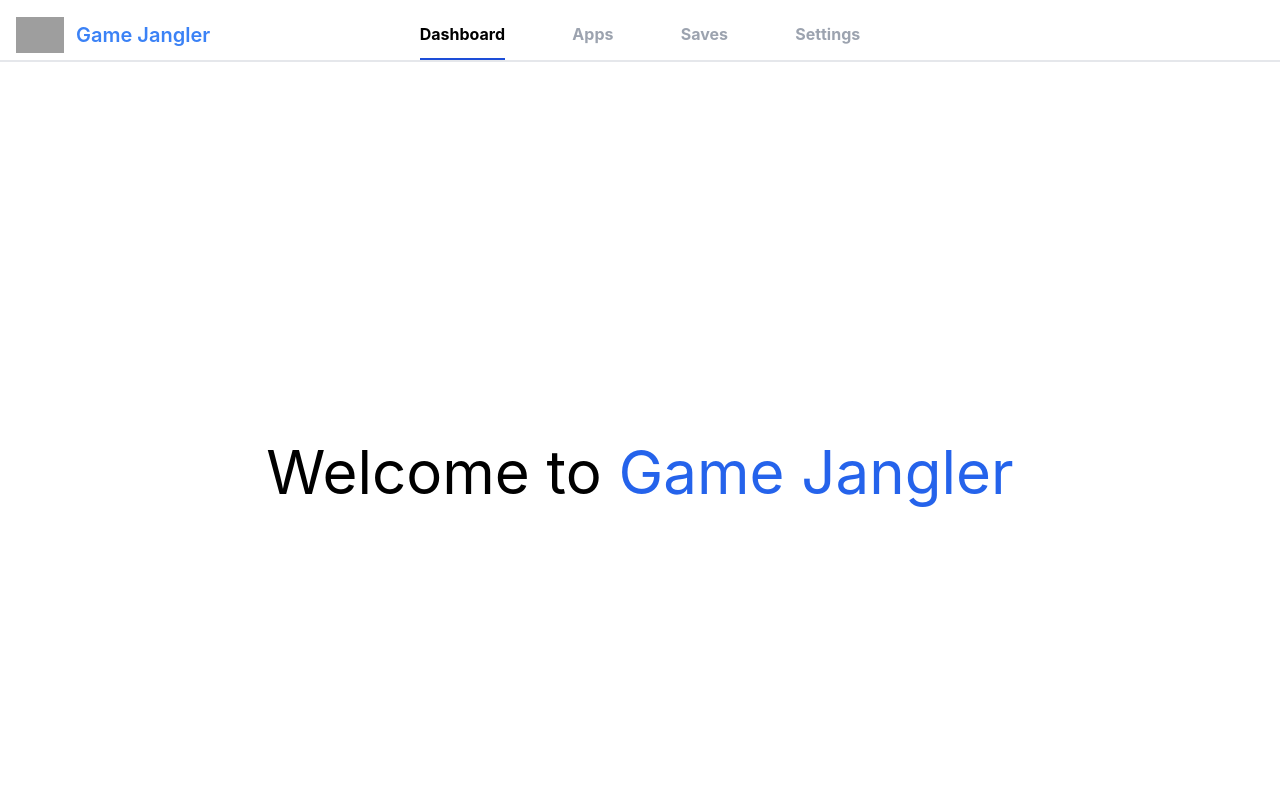
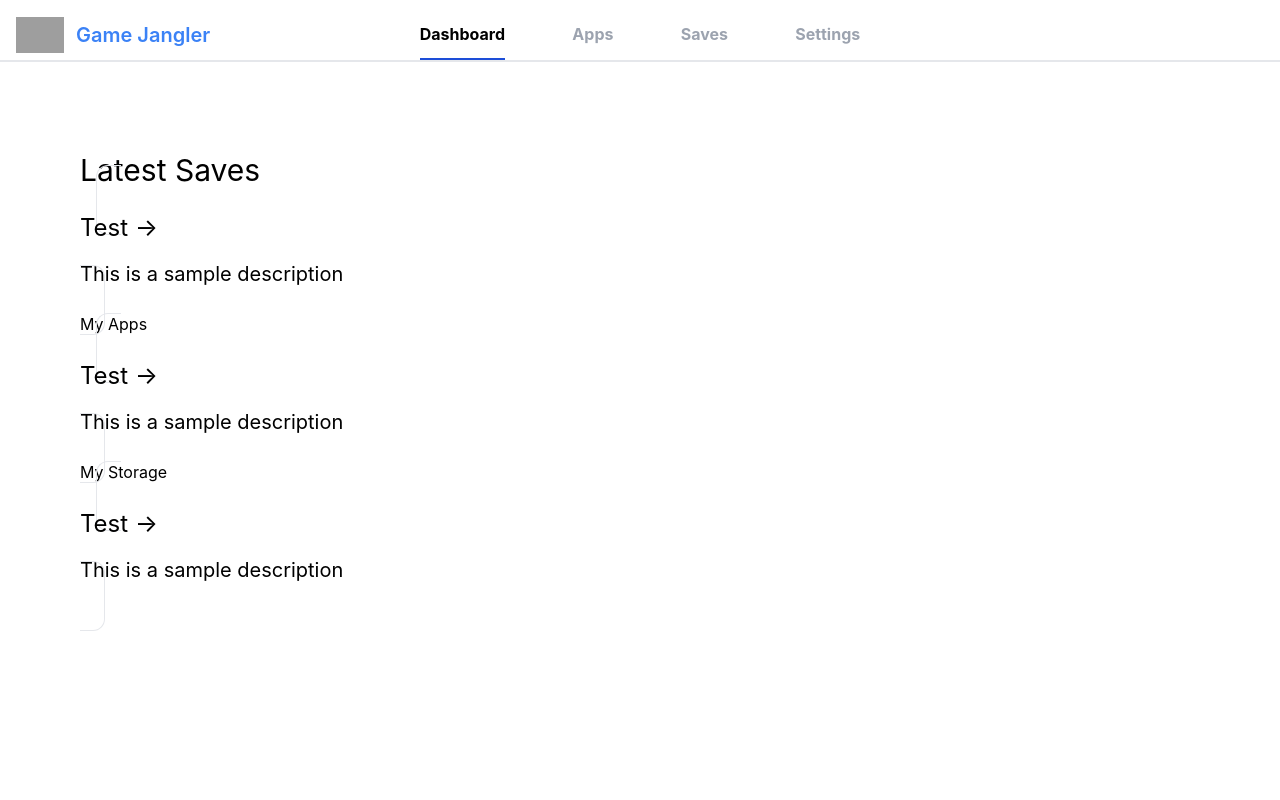
Before and after one commit to delorenj/GameJangler, a Next.js app: page / in a window 1280 px wide. Shown: the top 800 px of the page. Built offline with nearby package versions, Linux system fonts and the light colour scheme; grey boxes are pictures that could not be loaded.

Commit message:
Trying to add 3 carousels for dash content. TODO: Styling is weird

```diff
--- /dev/null
+++ b/src/components/AppCarousel.tsx
@@ -0,0 +1,11 @@
+import { Card } from "@/components/Card";
+
+export const AppCarousel = () => {
+
+  return (
+    <>
+      <h1>My Apps</h1>
+      <Card url="#" title="Test" description="This is a sample description" />
+    </>
+  )
+}
--- a/src/components/Container.tsx
+++ b/src/components/Container.tsx
@@ -13,7 +13,7 @@ export const Container = ({children}) => {
 
       <main className="flex flex-col justify-center">
         <Navbar />
-        <div className="flex h-[800px] justify-center">
+        <div className="flex h-[800px] justify-center p-20 ">
           {children}
         </div>
       </main>
--- /dev/null
+++ b/src/components/SaveCarousel.tsx
@@ -0,0 +1,11 @@
+import { Card } from "@/components/Card";
+
+export const SaveCarousel = () => {
+
+  return (
+    <>
+      <h1 className='block text-3xl'>Latest Saves</h1>
+      <Card url="#" title="Test" description="This is a sample description" />
+    </>
+  )
+}
--- /dev/null
+++ b/src/components/StorageCarousel.tsx
@@ -0,0 +1,11 @@
+import { Card } from "@/components/Card";
+
+export const StorageCarousel = () => {
+
+  return (
+    <>
+      <h1>My Storage</h1>
+      <Card url="#" title="Test" description="This is a sample description" />
+    </>
+  )
+}
--- a/src/pages/index.tsx
+++ b/src/pages/index.tsx
@@ -7,6 +7,9 @@ import { useEffect, useState } from "react";
 import { Navbar } from "@/components/Navbar"
 import { useGlobalContext } from "@/context/state";
 import { Container } from "@/components/Container";
+import { StorageCarousel } from "@/components/StorageCarousel";
+import { AppCarousel } from "@/components/AppCarousel";
+import { SaveCarousel } from "@/components/SaveCarousel";
 
 const Home: NextPage = () => {
   const {currentPage, setCurrentPage} = useGlobalContext();
@@ -17,17 +20,13 @@ const Home: NextPage = () => {
 
   return (
     <Container>
-      <h1 className="m-0 self-center text-center text-6xl">
-        Welcome to{" "}
-        <a
-          href="https://nextjs.org"
-          target="_blank"
-          rel="noopener noreferrer"
-          className="text-blue-600 hover:underline focus:underline active:underline"
-        >
-          Game Jangler
-        </a>
-      </h1>
+      <div className='flex w-full'>
+        <ul className='flex flex-1 flex-col w-1/2'>
+          <li><SaveCarousel /></li>
+          <li><AppCarousel /></li>
+          <li><StorageCarousel /></li>
+        </ul>
+      </div>
     </Container>
   )
 }
```
